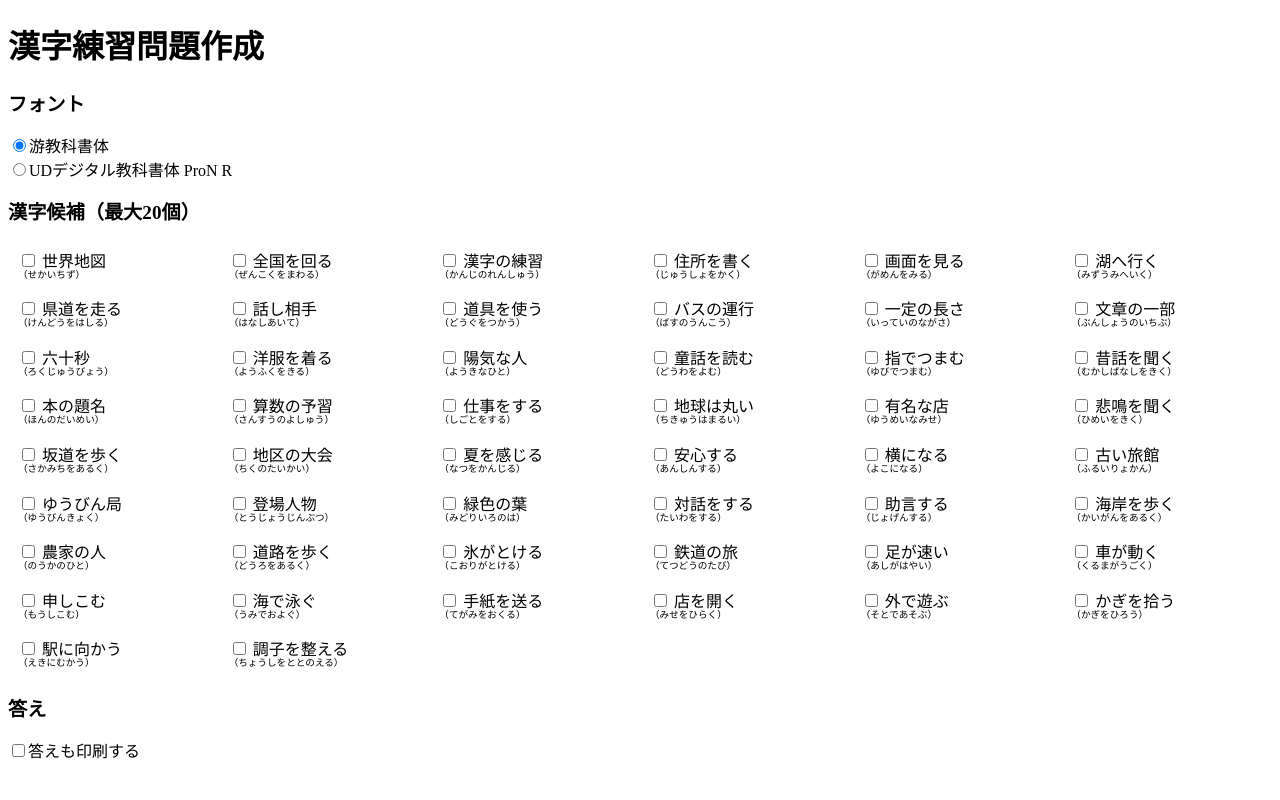
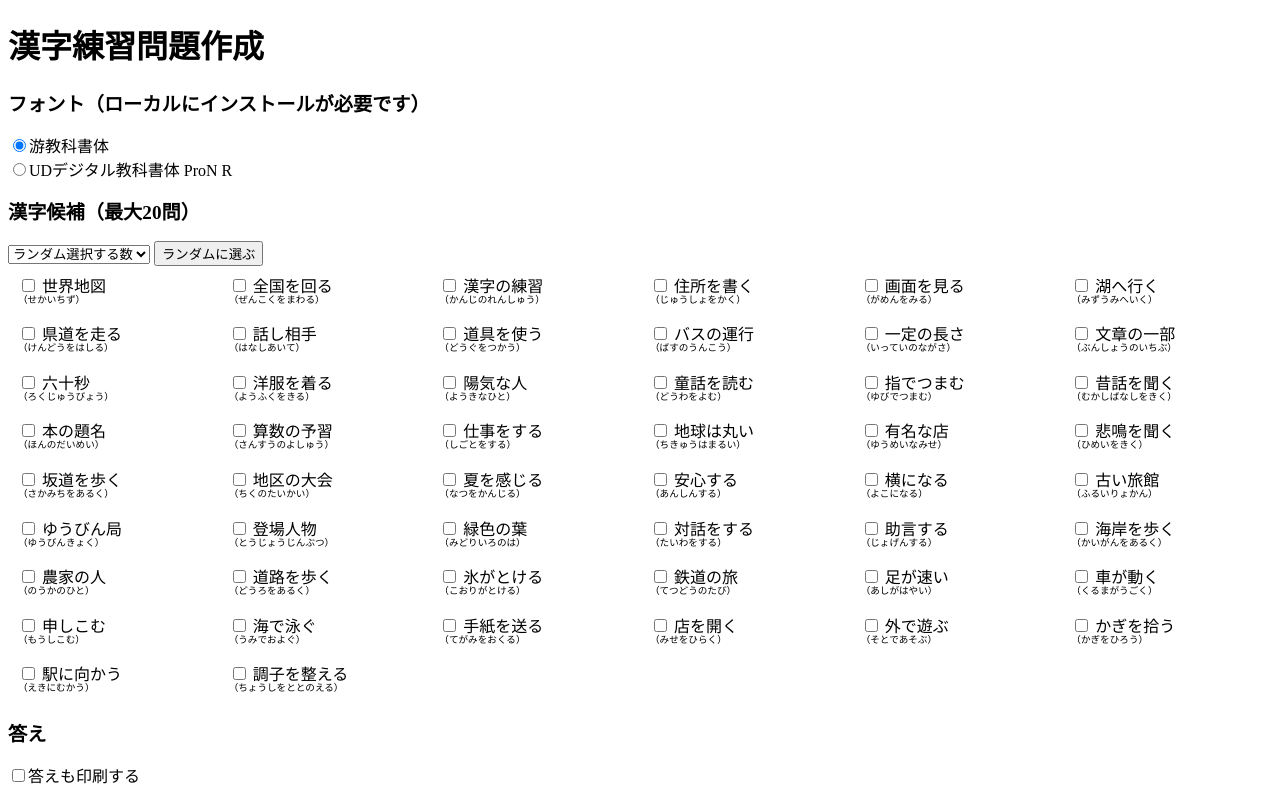
Before and after one commit to kadoyan/kanji_exam, a Svelte app: page / in a window 1280 px wide. Shown: the top 800 px of the page. Built offline with nearby package versions, Linux system fonts and the light colour scheme.

Commit message:
ランダム選択機能追加

```diff
--- a/public/kanji.json
+++ b/public/kanji.json
@@ -1,5 +1,4 @@
-{
-	"sannen": [
+[
     {
         "kanji": "世界地図",
         "yomi": "せかいちず"
@@ -201,4 +200,3 @@
         "yomi": "ちょうしをととのえる"
     }
 ]
-}
--- a/src/App.svelte
+++ b/src/App.svelte
@@ -6,7 +6,7 @@
 
 	//fonts
 	let font = "yu-font";
-	let choosed = [];
+	let choosed:Element[] = [];
 	let showAnswer = false;
 
 	async function fetchData() {
@@ -17,26 +17,57 @@
 	}
 	fetchData();
 
-	function chooseKanji(data) {
+	function chooseKanji(data:JSON) {
 		const keys = Object.keys(data);
 		const length = keys.length;
-		const choosed = keys[Math.floor(Math.random()*length)];
+	}
+
+	function randomChoice() {
+		const numOfChoose = document.getElementById("num_of_choose") as HTMLSelectElement;
+		let num:number = 0
+		if (numOfChoose) {
+			num = Number(numOfChoose.value);
+		}
+		if (num > 0) {
+			const newChoosed:Element[] = [];
+			let indices = new Set();
+			// ランダムな20問のインデックスを選択
+			while (indices.size < num) {
+				indices.add(Math.floor(Math.random() * data.length));
+			}
+
+			// 選ばれたインデックスに基づいて新しいchoosed配列を構築
+			indices.forEach(index => {
+				newChoosed.push(data[index]);
+			});
+
+			// Svelteに配列の変更を検出させるために、choosedを置き換える
+			choosed = newChoosed;
+		}
 	}
 </script>
 
-<main class="">
+<main class="{font}">
 	<div class="noprint">
 		<h1>漢字練習問題作成</h1>
-		<h2>フォント</h2>
+		<h2>フォント（ローカルにインストールが必要です）</h2>
 		<p class="yu-font"><label for="font-yu"><input type="radio" name="font" id="font-yu" value="yu-font" bind:group={font}>游教科書体</label></p>
 		<p class="ud-font"><label for="font-ud"><input type="radio" name="font" id="font-ud" value="ud-font" bind:group={font}>UDデジタル教科書体 ProN R</label></p>
 
-		<h2>漢字候補（最大{max_choosed}個{#if choosed.length > 0}／{choosed.length}個 選択中{/if}）</h2>
+		<h2>漢字候補（最大{max_choosed}問{#if choosed.length > 0}／{choosed.length}問 選択中{/if}）</h2>
+		<select name="num_of_choose" id="num_of_choose">
+			<option value="">ランダム選択する数</option>
+			<option value="5">5問</option>
+			<option value="10">10問</option>
+			<option value="15">15問</option>
+			<option value="20">20問</option>
+		</select>
+		<button on:click={randomChoice}>ランダムに選ぶ</button>
 		<div class="list {font}">
 			{#if isLoading}
 				<p>Loading...</p>
 			{:else}
-			{#each data.sannen as word (word.yomi)}
+			{#each data as word (word.yomi)}
 			<p class="item">
 				<label for="{word.yomi}">
 				<input type="checkbox" name="kanji"
--- a/src/app.scss
+++ b/src/app.scss
@@ -153,7 +153,6 @@ label {
 		font-size: 10px;
 		box-sizing: border-box;
 		padding: 10mm 20mm;
-		break-after: page;
 		writing-mode: vertical-rl;
 		text-orientation: upright;
 	}
@@ -161,6 +160,7 @@ label {
 		display: grid;
 		grid-template-columns: repeat(2, 1fr);
 		grid-template-rows: repeat(auto-fit, minmax(100px, 1fr));
+		break-after: page;
 		.item {
 			display: block;
 		}
```
Lines whose indentation alone changed are shown as unchanged.
